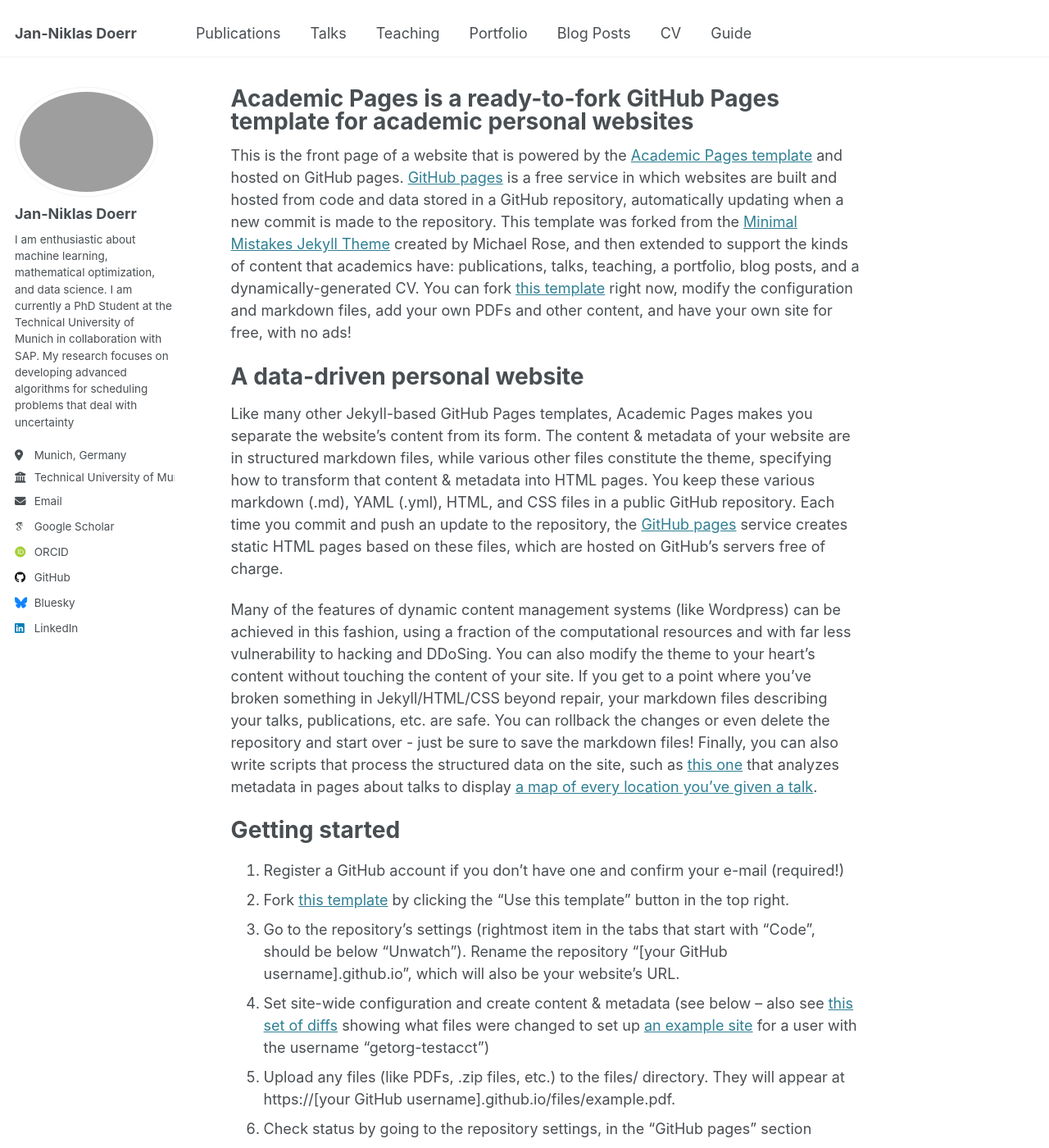
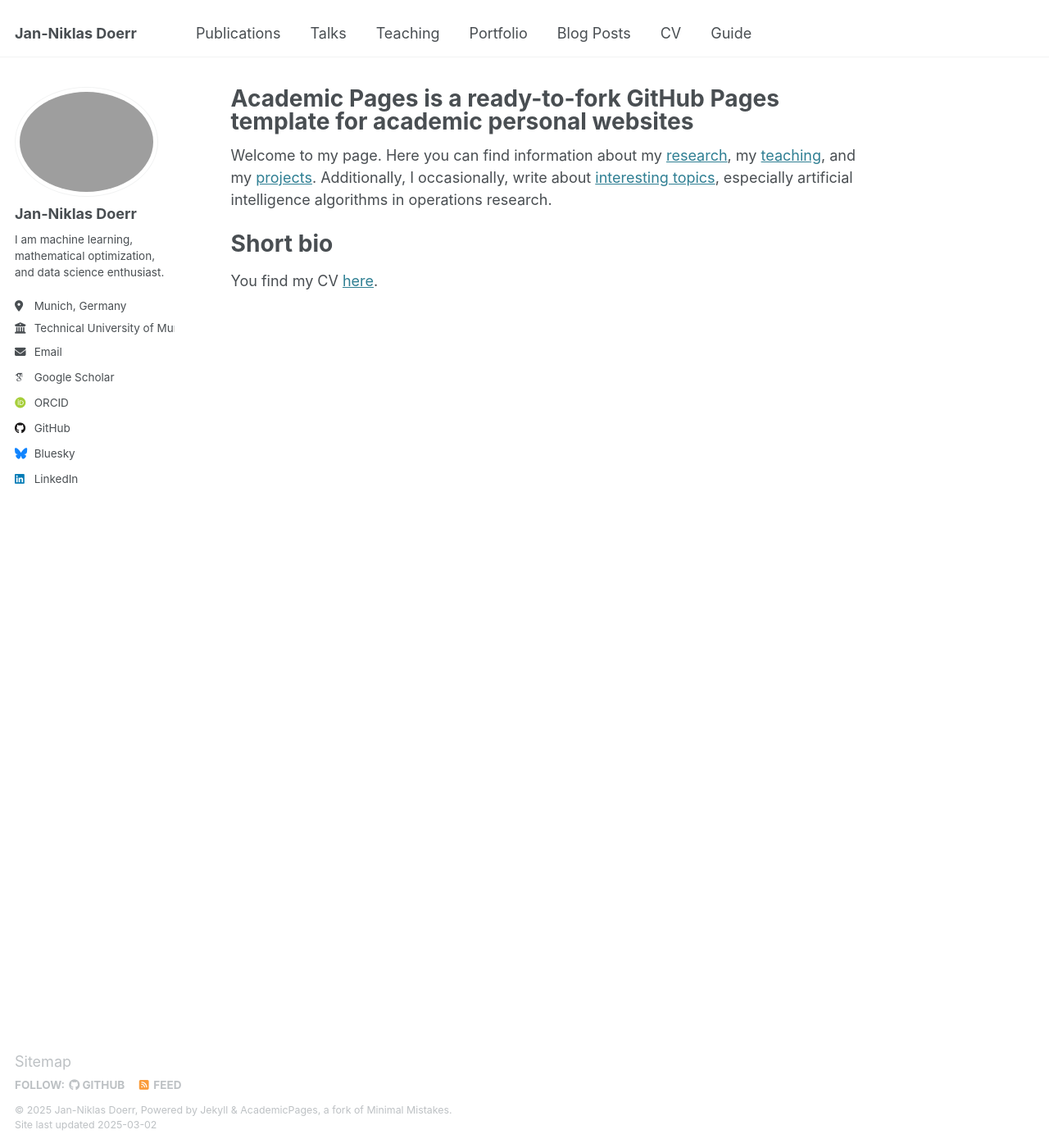
Before and after one commit to Jan-Niklas-Doerr/Jan-Niklas-Doerr.github.io, a Jekyll site: the page built from _pages/about.md, in a window 1280 px wide and 1400 px high. Shown: the whole window at 82% size. Built offline with Jekyll 4.4.1, drawn with Linux system fonts in a browser that asks for light colours; some web fonts are replaced; some of the changed text lies outside the part shown.

Commit message:
bio update

```diff
--- a/_config.yml
+++ b/_config.yml
@@ -25,7 +25,7 @@ author:
   avatar           : "profile.png"
   name             : "Jan-Niklas Doerr"
   pronouns         : # example: "she/her"
-  bio              : "I am enthusiastic about machine learning, mathematical optimization, and data science. I am currently a PhD Student at the Technical University of Munich in collaboration with SAP. My research focuses on developing advanced algorithms for scheduling problems that deal with uncertainty"
+  bio              : "I am machine learning, mathematical optimization, and data science enthusiast."
   location         : "Munich, Germany"
   employer         : "Technical University of Munich"
   uri              : # URL
--- a/_pages/about.md
+++ b/_pages/about.md
@@ -7,9 +7,24 @@ redirect_from:
   - /about.html
 ---
 
-This is the front page of a website that is powered by the [Academic Pages template](https://github.com/academicpages/academicpages.github.io) and hosted on GitHub pages. [GitHub pages](https://pages.github.com) is a free service in which websites are built and hosted from code and data stored in a GitHub repository, automatically updating when a new commit is made to the repository. This template was forked from the [Minimal Mistakes Jekyll Theme](https://mmistakes.github.io/minimal-mistakes/) created by Michael Rose, and then extended to support the kinds of content that academics have: publications, talks, teaching, a portfolio, blog posts, and a dynamically-generated CV. You can fork [this template](https://github.com/academicpages/academicpages.github.io) right now, modify the configuration and markdown files, add your own PDFs and other content, and have your own site for free, with no ads!
+Welcome to my page. Here you can find information about my [research](https://jan-niklas-doerr.github.io//publications/), my [teaching](https://jan-niklas-doerr.github.io//teaching/), and my [projects](https://jan-niklas-doerr.github.io//portfolio/).
+Additionally, I occasionally, write about [interesting topics](https://jan-niklas-doerr.github.io//year-archive/), especially artificial intelligence algorithms in operations research.
 
-A data-driven personal website
+Short bio
+======
+
+
+
+
+You find my CV [here](https://jan-niklas-doerr.github.io//cv/).
+
+
+
+
+
+<!-- This is the front page of a website that is powered by the [Academic Pages template](https://github.com/academicpages/academicpages.github.io) and hosted on GitHub pages. [GitHub pages](https://pages.github.com) is a free service in which websites are built and hosted from code and data stored in a GitHub repository, automatically updating when a new commit is made to the repository. This template was forked from the [Minimal Mistakes Jekyll Theme](https://mmistakes.github.io/minimal-mistakes/) created by Michael Rose, and then extended to support the kinds of content that academics have: publications, talks, teaching, a portfolio, blog posts, and a dynamically-generated CV. You can fork [this template](https://github.com/academicpages/academicpages.github.io) right now, modify the configuration and markdown files, add your own PDFs and other content, and have your own site for free, with no ads!
+
+Short bio
 ======
 Like many other Jekyll-based GitHub Pages templates, Academic Pages makes you separate the website's content from its form. The content & metadata of your website are in structured markdown files, while various other files constitute the theme, specifying how to transform that content & metadata into HTML pages. You keep these various markdown (.md), YAML (.yml), HTML, and CSS files in a public GitHub repository. Each time you commit and push an update to the repository, the [GitHub pages](https://pages.github.com/) service creates static HTML pages based on these files, which are hosted on GitHub's servers free of charge.
 
@@ -46,4 +61,4 @@ Example: editing a markdown file for a talk
 
 For more info
 ------
-More info about configuring Academic Pages can be found in [the guide](https://academicpages.github.io/markdown/), the [growing wiki](https://github.com/academicpages/academicpages.github.io/wiki), and you can always [ask a question on GitHub](https://github.com/academicpages/academicpages.github.io/discussions). The [guides for the Minimal Mistakes theme](https://mmistakes.github.io/minimal-mistakes/docs/configuration/) (which this theme was forked from) might also be helpful.
+More info about configuring Academic Pages can be found in [the guide](https://academicpages.github.io/markdown/), the [growing wiki](https://github.com/academicpages/academicpages.github.io/wiki), and you can always [ask a question on GitHub](https://github.com/academicpages/academicpages.github.io/discussions). The [guides for the Minimal Mistakes theme](https://mmistakes.github.io/minimal-mistakes/docs/configuration/) (which this theme was forked from) might also be helpful. -->
```
